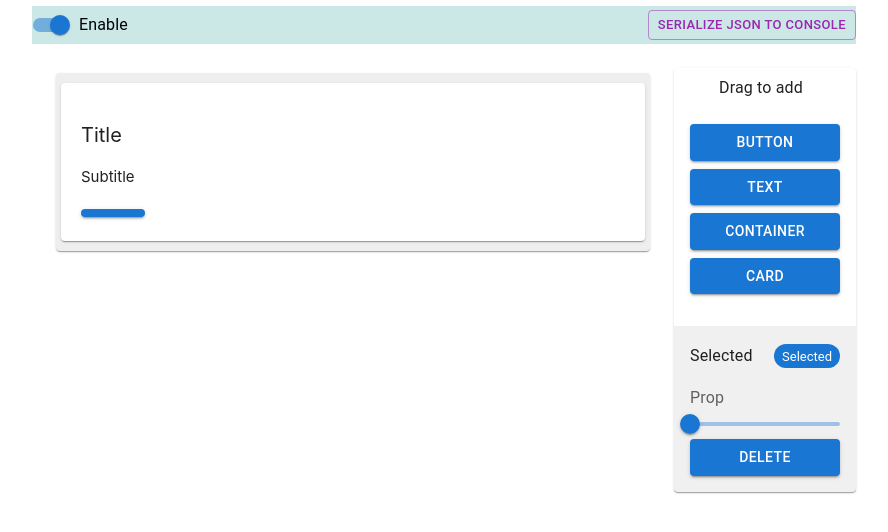
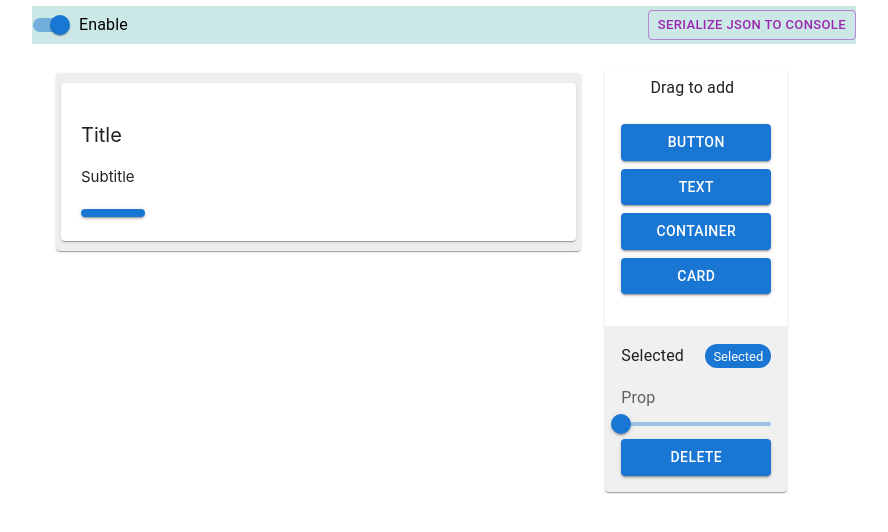
Before and after one commit to enriquesalceda/simplebuilder, a React (Create React App) app: page / in a window 1280 px wide. Shown: the top 532 px of the page, without its empty margins (184-1072 px from the left). Built offline with nearby package versions, Linux system fonts and the light colour scheme.

Commit message:
set size for grid

```diff
--- a/src/App.js
+++ b/src/App.js
@@ -18,7 +18,7 @@ export default function App() {
       <div style={{margin: "0 auto", width: "800px", backgroundColor: "000" }}>
           <Grid container spacing={3} style={{paddingTop: "10px"}}>
               <Topbar />
-              <Grid item xs>
+              <Grid item xs={8}>
                 <Container padding={5} background="#eee">
                     <Card />
                 </Container>
```
